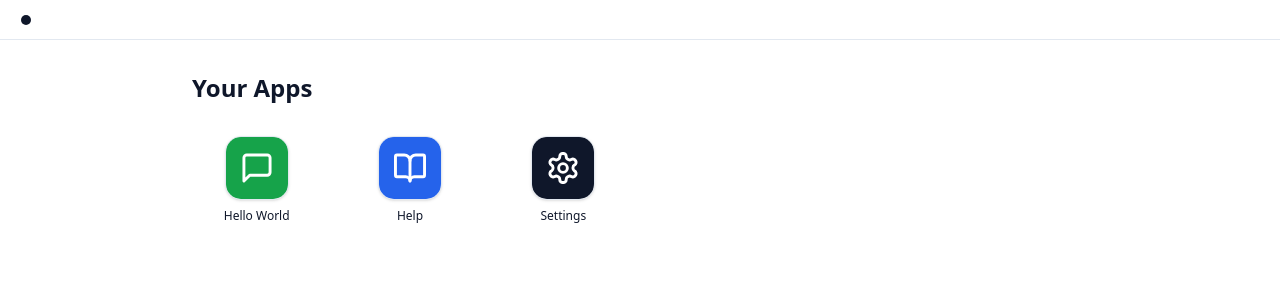
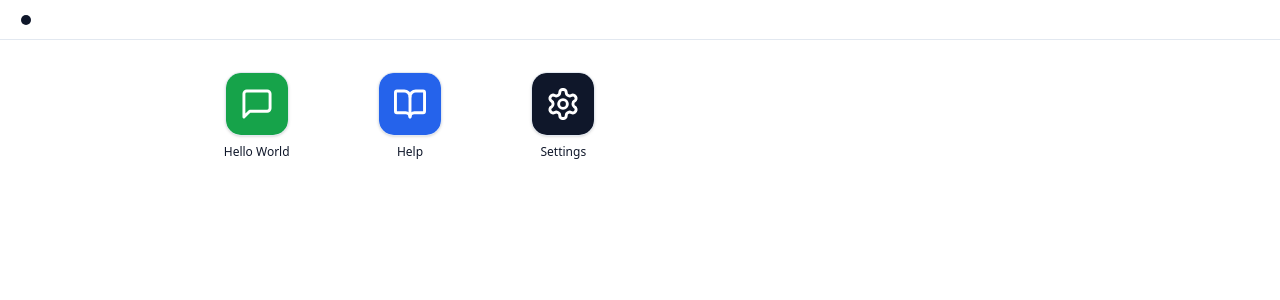
Before and after one commit to AnthusAI/Korporus, a React (Vite) app in the folder apps/shell/: page / in a window 1280 px wide. Shown: the top 300 px of the page. Built offline with nearby package versions, Linux system fonts and the light colour scheme.

Commit message:
chore(shell): remove home header text

```diff
--- a/apps/shell/src/pages/Home.tsx
+++ b/apps/shell/src/pages/Home.tsx
@@ -9,8 +9,6 @@ export default function Home() {
   return (
     <main className="flex-1 overflow-auto bg-background p-8">
       <div className="max-w-4xl mx-auto">
-        <h1 className="mb-8 text-2xl font-semibold text-foreground">Your Apps</h1>
-
         {!loaded && (
           <p className="text-sm text-muted-foreground">Loading apps…</p>
         )}
```
